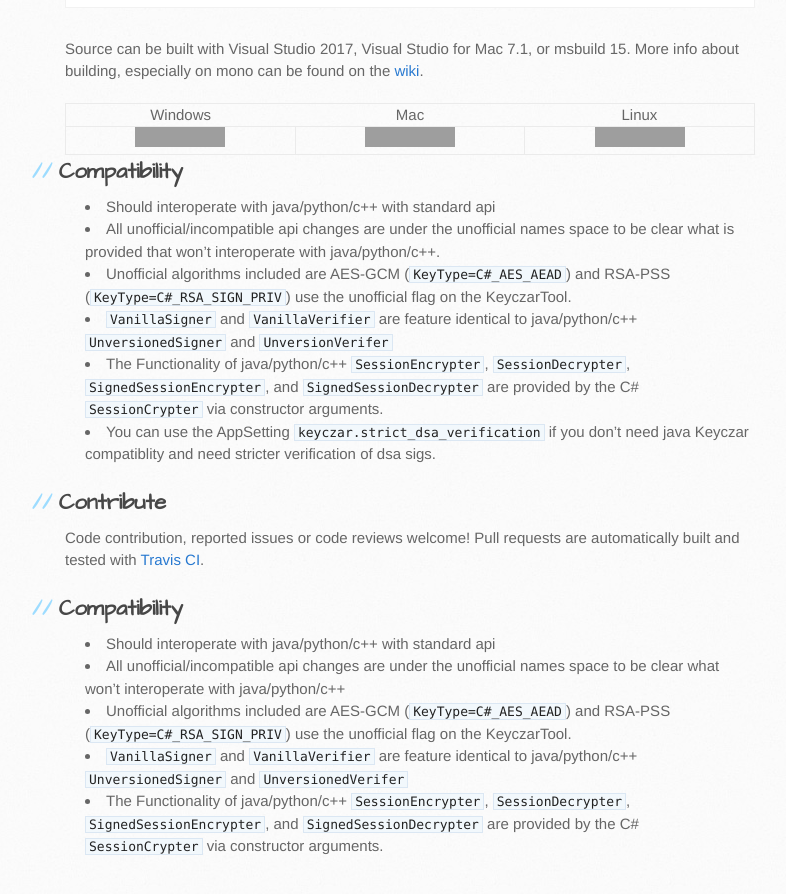
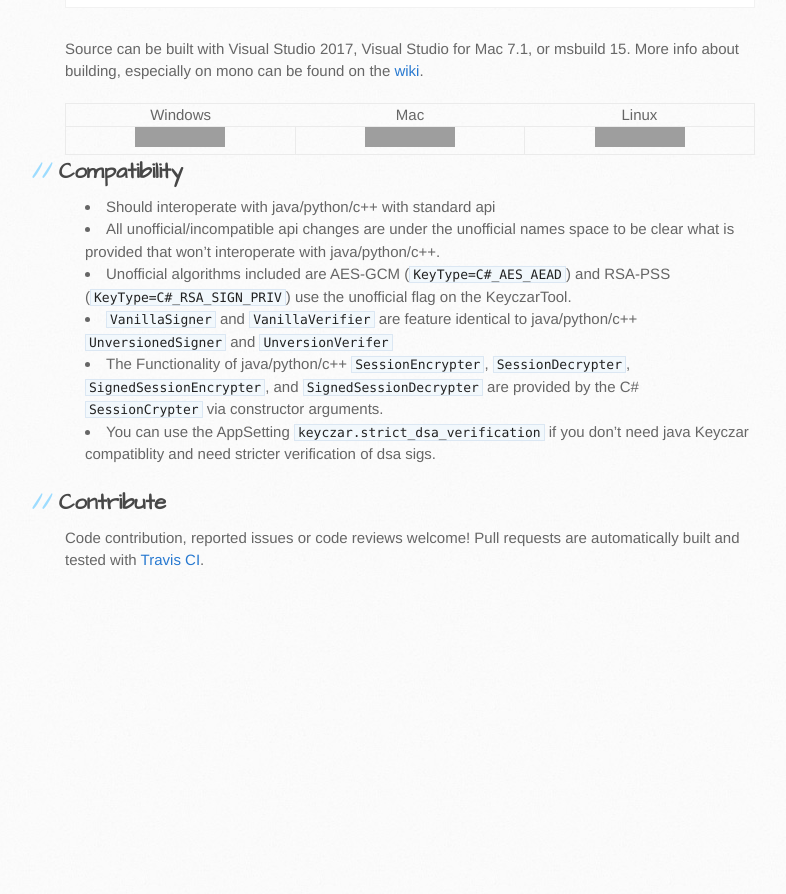
Before and after one commit to jbtule/keyczar-dotnet, a Jekyll site: the page built from index.md, in a window 1280 px wide and 900 px high, scrolled down 992 px, cut to the strip 0-894 px from the top of the window. Shown: the whole strip, without its empty margins (105-891 px from the left). Built offline with Jekyll 4.4.1, drawn with Linux system fonts in a browser that asks for light colours; Markdown is read by kramdown in place of the engine named in the settings; after the commit the page ends 1606 px from its top, so only the background shows below that; grey boxes are pictures that could not be loaded.

Commit message:
Update index.md

```diff
--- a/index.md
+++ b/index.md
@@ -68,11 +68,3 @@ Windows | Mac | Linux
 ## Contribute ##
 
 Code contribution, reported issues or code reviews welcome! Pull requests are automatically built and tested with [Travis CI](https://travis-ci.org/jbtule/keyczar-dotnet).
-
-## Compatibility ##
-
- - Should interoperate with java/python/c++ with standard api
- - All unofficial/incompatible api changes are under the unofficial names space to be clear what won't interoperate with java/python/c++
- - Unofficial algorithms included are *AES-GCM* (`KeyType=C#_AES_AEAD`) and RSA-PSS (`KeyType=C#_RSA_SIGN_PRIV`) use the unofficial flag on the KeyczarTool.
- - `VanillaSigner` and `VanillaVerifier` are feature identical to java/python/c++ `UnversionedSigner` and `UnversionedVerifer`
- - The Functionality of java/python/c++ `SessionEncrypter`, `SessionDecrypter`, `SignedSessionEncrypter`, and `SignedSessionDecrypter` are provided by the C# `SessionCrypter` via constructor arguments.
```
